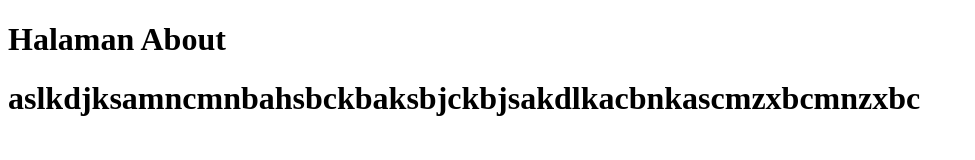
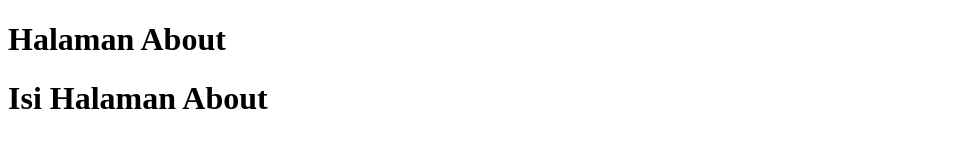
Before and after one commit to ezzalbyd/test-git, a plain HTML site: page about.html in a window 1280 px wide. Shown: the whole page, without its empty margins (0-975 px from the left). Drawn offline with Linux system fonts and the light colour scheme.

Commit message:
edit isi halaman about

```diff
--- a/about.html
+++ b/about.html
@@ -9,7 +9,7 @@
 
 <body>
     <h1>Halaman About</h1>
-    <h1>aslkdjksamncmnbahsbckbaksbjckbjsakdlkacbnkascmzxbcmnzxbc</h1>
+    <h1>Isi Halaman About</h1>
 </body>
 
 </html>
```
